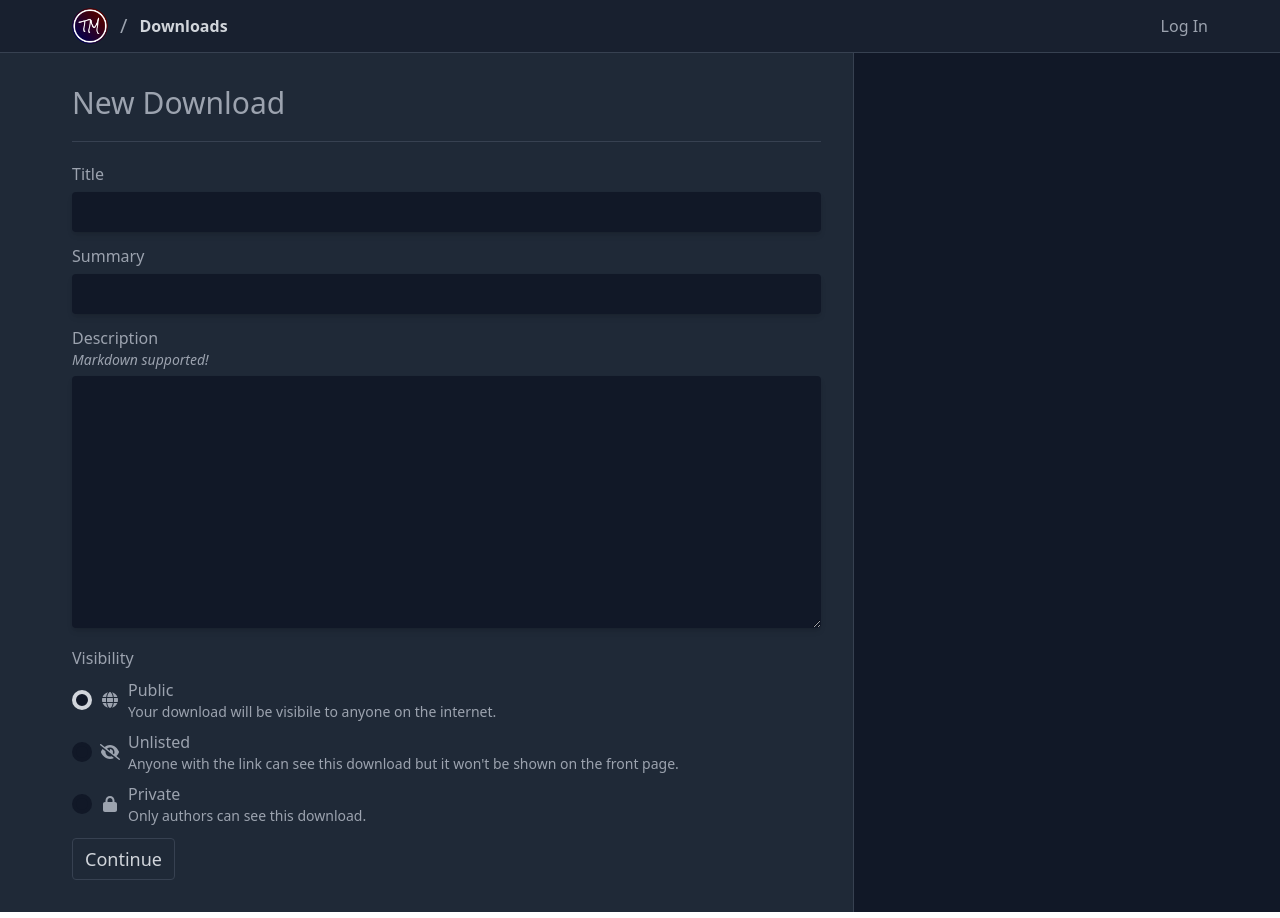
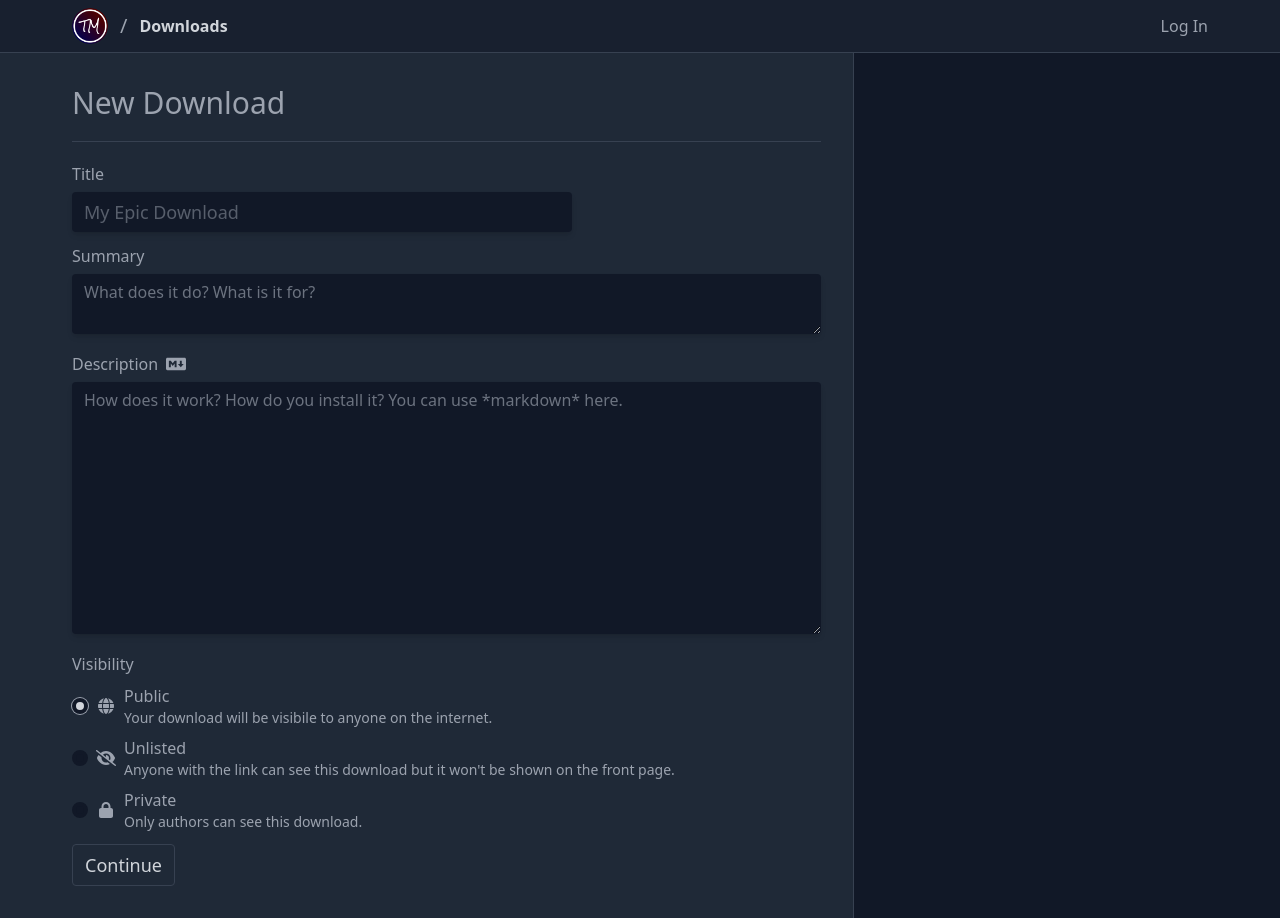
Before and after one commit to TobyMeehan/tobymeehan.com, a Next.js app: page /downloads/new in a window 1280 px wide. Built offline with nearby package versions, Linux system fonts and the light colour scheme; no server answers; what next-runtime-env would draw is missing.

Commit message:
Improve download forms

```diff
--- a/src/components/downloads/details/EditDownloadForm.tsx
+++ b/src/components/downloads/details/EditDownloadForm.tsx
@@ -6,9 +6,9 @@ import InputText from "@/components/forms/InputText";
 import InputTextArea from "@/components/forms/InputTextArea";
 import SubmitButton from "@/components/forms/SubmitButton";
 import { Download } from "@/models/Download";
+import { faMarkdown } from "@fortawesome/free-brands-svg-icons";
 import { faEyeSlash, faGlobe, faLock } from "@fortawesome/free-solid-svg-icons";
 import { FontAwesomeIcon } from "@fortawesome/react-fontawesome";
-import { redirect } from "next/navigation";
 import { useFormState } from "react-dom";
 
 export default function EditDownloadForm({ download }: { download: Download }) {
@@ -16,7 +16,7 @@ export default function EditDownloadForm({ download }: { download: Download }) {
 
     return (
         <form action={formAction}>
-            <div className="mb-3">
+            <div className="mb-3 xl:w-2/3 2xl:w-1/2">
                 <label htmlFor="title" className="block mb-1.5">Title</label>
 
                 <InputText id="title" name="title" defaultValue={download.title} required maxLength={40}
@@ -30,7 +30,7 @@ export default function EditDownloadForm({ download }: { download: Download }) {
             <div className="mb-3">
                 <label htmlFor="summary" className="block mb-1.5">Summary</label>
 
-                <InputText id="summary" name="summary" defaultValue={download.summary} required maxLength={400}
+                <InputTextArea id="summary" name="summary" defaultValue={download.summary} required maxLength={400}
                     valid={state.errors?.summary?.length ?? 0 > 0 ? false : undefined} />
 
                 <span className="text-sm text-negative">
@@ -39,7 +39,10 @@ export default function EditDownloadForm({ download }: { download: Download }) {
             </div>
 
             <div className="mb-3">
-                <label htmlFor="description" className="block mb-1.5">Description</label>
+                <label htmlFor="description" className="block mb-1.5">
+                    Description
+                    <FontAwesomeIcon icon={faMarkdown} title="Markdown supported!" className="ml-2" />
+                </label>
 
                 <InputTextArea rows={10} id="description" name="description" defaultValue={download.description} required maxLength={4000}
                     valid={state.errors?.description?.length ?? 0 > 0 ? false : undefined} />
@@ -49,7 +52,7 @@ export default function EditDownloadForm({ download }: { download: Download }) {
                 </span>
             </div>
 
-            <div className="mb-3">
+            <div className="mb-3 xl:w-2/3 2xl:w-1/2">
                 <label htmlFor="visibility" className="block mb-1.5">Visibility</label>
 
                 <InputDropdown id="visibility" name="visibility" defaultValue={download.visibility} options={[
@@ -84,7 +87,7 @@ export default function EditDownloadForm({ download }: { download: Download }) {
                 </span>
             </div>
 
-            <div className="mb-3">
+            <div className="mb-3 xl:w-2/3 2xl:w-1/2">
                 <label htmlFor="version" className="block mb-1.5">Current Version</label>
 
                 <InputText id="version" name="version" defaultValue={download.version}
--- a/src/components/downloads/new/CreateDownloadForm.tsx
+++ b/src/components/downloads/new/CreateDownloadForm.tsx
@@ -5,6 +5,7 @@ import InputRadio from "@/components/forms/InputRadio"
 import InputText from "@/components/forms/InputText"
 import InputTextArea from "@/components/forms/InputTextArea"
 import SubmitButton from "@/components/forms/SubmitButton"
+import { faMarkdown } from "@fortawesome/free-brands-svg-icons"
 import { faEyeSlash, faGlobe, faLock } from "@fortawesome/free-solid-svg-icons"
 import { FontAwesomeIcon } from "@fortawesome/react-fontawesome"
 import { redirect } from "next/navigation"
@@ -23,10 +24,10 @@ export default function CreateDownloadForm() {
                 {state.message}
             </div>
 
-            <div className="mb-3">
+            <div className="mb-3 xl:w-2/3 2xl:w-1/2">
                 <label htmlFor="title" className="block mb-1.5">Title</label>
 
-                <InputText id="title" name="title" required maxLength={40}
+                <InputText id="title" name="title" required maxLength={40} placeholder="My Epic Download"
                     valid={state.errors?.title?.length ?? 0 > 0 ? false : undefined} />
 
                 <span className="text-sm text-negative">
@@ -37,7 +38,7 @@ export default function CreateDownloadForm() {
             <div className="mb-3">
                 <label htmlFor="summary" className="block mb-1.5">Summary</label>
 
-                <InputText id="summary" name="summary" required maxLength={400}
+                <InputTextArea id="summary" name="summary" required maxLength={400} placeholder="What does it do? What is it for?"
                     valid={state.errors?.summary?.length ?? 0 > 0 ? false : undefined} />
 
                 <span className="text-sm text-negative">
@@ -48,10 +49,11 @@ export default function CreateDownloadForm() {
             <div className="mb-3">
                 <label htmlFor="description" className="block mb-1.5">
                     Description
-                    <div className="text-sm italic">Markdown supported!</div>
+                    <FontAwesomeIcon icon={faMarkdown} title="Markdown supported!" className="ml-2" />
                 </label>
 
                 <InputTextArea rows={10} id="description" name="description" required maxLength={4000}
+                    placeholder="How does it work? How do you install it? You can use *markdown* here."
                     valid={state.errors?.description?.length ?? 0 > 0 ? false : undefined} />
 
                 <span className="text-sm text-negative">
--- a/src/components/forms/InputRadio.tsx
+++ b/src/components/forms/InputRadio.tsx
@@ -8,6 +8,6 @@ export interface InputRadioProps extends InputHTMLAttributes<HTMLInputElement> {
 export default function InputRadio({ type, valid, className, ...props }: InputRadioProps) {
     return (
         <input type="radio" {...props}
-        className={`appearance-none size-5 rounded-full border-4 transition bg-dark-900 border-dark-900 hover:bg-dark-950 hover:border-dark-950 hover:cursor-pointer checked:border-bright checked:hover:border-light`} />
+        className={`appearance-none size-4 rounded-full border-4 transition bg-dark-900 border-dark-900 hover:bg-dark-950 hover:border-dark-950 hover:cursor-pointer checked:bg-bright checked:hover:bg-light checked:ring-1 checked:ring-light`} />
     )
 }
```
